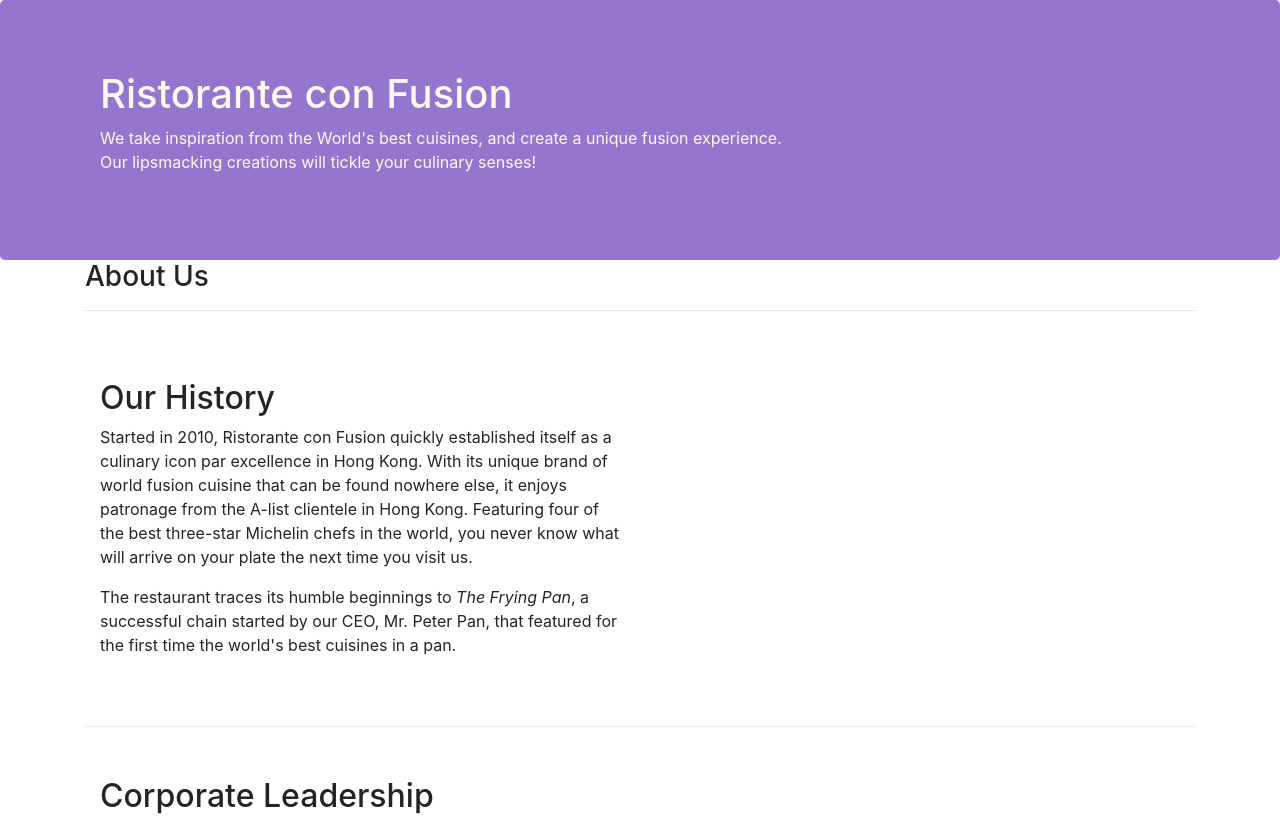
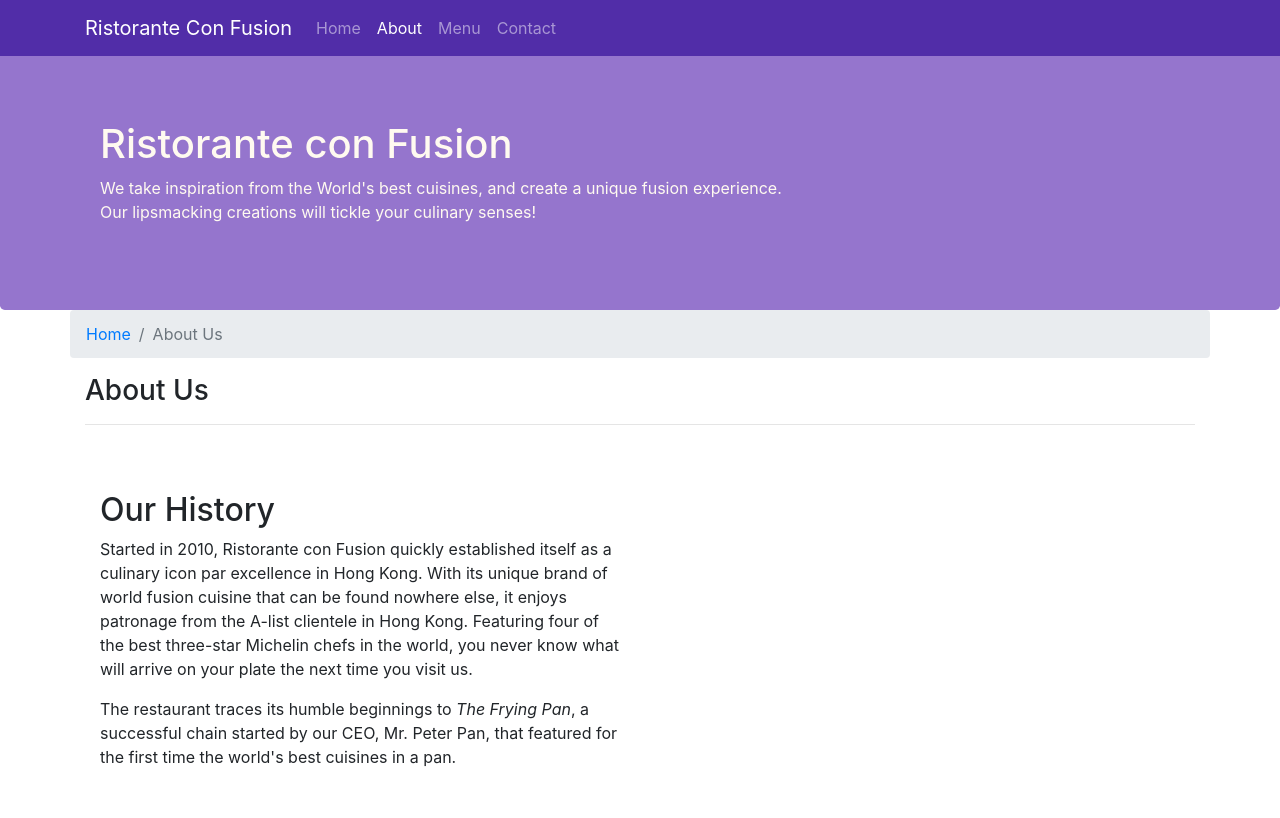
Before and after one commit to VenkataSriSaiSuryaMandava/confusion, a website: page aboutus.html in a window 1280 px wide. Shown: the top 818 px of the page. Drawn offline with nearby package versions, Linux system fonts and the light colour scheme.

Commit message:
Navbar and Breadcrumbs

```diff
--- a/aboutus.html
+++ b/aboutus.html
@@ -14,7 +14,23 @@
  </head>
 
 <body>
+    <nav class="navbar navbar-dark navbar-expand-sm fixed-top">
+        <div class="container">
+            <button class="navbar-toggler" type="button" data-toggle="collapse" data-target="#Navbar">
+                <span class="navbar-toggler-icon"></span>
+            </button>
+            <div class="collapse navbar-collapse" id="Navbar">
+                <a class="navbar-brand" href="./index.html">Ristorante Con Fusion</a>
+                    <ul class="navbar-nav mr-auto">
+                        <li class="nav-item"><a class="nav-link" href="./index.html">Home</a></li>
+                        <li class="nav-item active"><a class="nav-link" href="#">About</a></li>
+                        <li class="nav-item"><a class="nav-link" href="#">Menu</a></li>
+                        <li class="nav-item"><a class="nav-link" href="#">Contact</a></li>
+                    </ul>
+            </div>
 
+        </div>
+    </nav>
     <header class="jumbotron">
         <div class="container">
             <div class="row row-header">
@@ -29,15 +45,19 @@
     </header>
 
     <div class="container">
-        <div>
-            <div>
+        <div class="row">
+            <ol class="col-12 breadcrumb">
+                <li class="breadcrumb-item"><a href="./index.html">Home</a></li>
+                <li class="breadcrumb-item active">About Us</li>
+            </ol>
+            <div class="col-12">
                <h3>About Us</h3>
                <hr>
             </div>
         </div>
 
-        <div class="row row-content align-items-center">
-            <div class="col-12 col-sm-6">
+        <div class="row row-content">
+            <div class="col-sm-6">
                 <h2>Our History</h2>
                 <p>Started in 2010, Ristorante con Fusion quickly established itself as a culinary icon par excellence in Hong Kong. With its unique brand of world fusion cuisine that can be found nowhere else, it enjoys patronage from the A-list clientele in Hong Kong.  Featuring four of the best three-star Michelin chefs in the world, you never know what will arrive on your plate the next time you visit us.</p>
                 <p>The restaurant traces its humble beginnings to <em>The Frying Pan</em>, a successful chain started by our CEO, Mr. Peter Pan, that featured for the first time the world's best cuisines in a pan.</p>
@@ -69,7 +89,7 @@
                 <div class="col-4 offset-1 col-sm-2">
                     <h5>Links</h5>
                     <ul class="list-unstyled">
-                        <li><a href="#">Home</a></li>
+                        <li><a href="./index.html">Home</a></li>
                         <li><a href="#">About</a></li>
                         <li><a href="#">Menu</a></li>
                         <li><a href="#">Contact</a></li>
--- a/css/styles.css
+++ b/css/styles.css
@@ -23,8 +23,17 @@
     color:floralwhite;
 }
 
-.address{
+address{
     font-size:80%;
     margin:0px;
     color:#0f0f0f;
 }
+
+body{
+    padding:50px 0px 0px 0px;
+    z-index:0;
+}
+
+.navbar-dark {
+     background-color: #512DA8;
+}
```
Also changed, not shown: index.html (+17 -1 lines).
